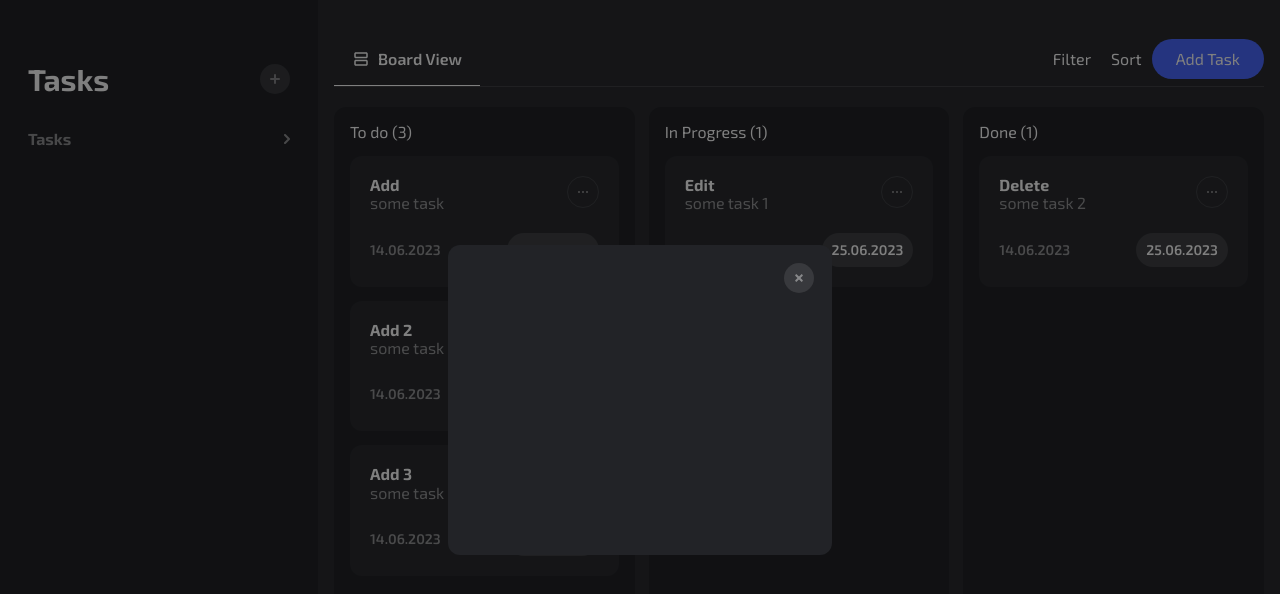
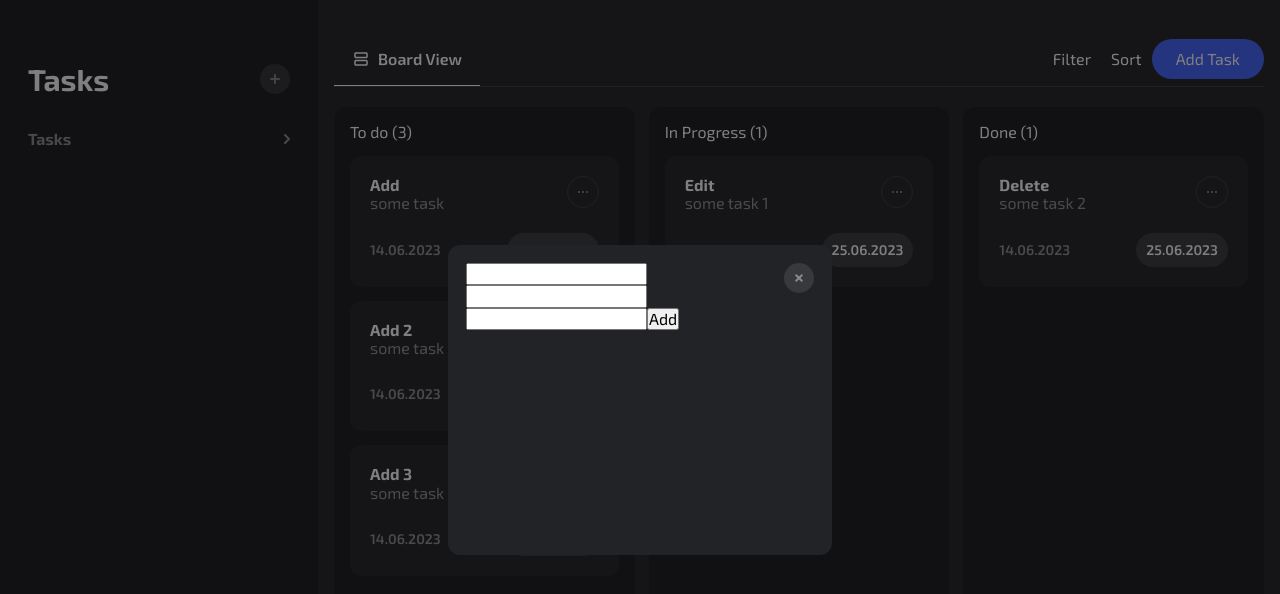
Before and after one commit to tatyana-sender/todo, a React app: page / in a window 1280 px wide. Both pictures are taken after a click on the button "Add Task". Shown: the top 594 px of the page. Built offline with nearby package versions, Linux system fonts and the light colour scheme.

Commit message:
adding task

```diff
--- a/src/App.tsx
+++ b/src/App.tsx
@@ -1,16 +1,18 @@
 import React, {FC, useState} from 'react';
+import { nanoid } from 'nanoid';
 
 import { TaskProps } from '@/types/types';
 import Main from '@/components/layout/Main';
 import Sidebar from '@/components/layout/Sidebar';
 import Modal from '@/components/core/Modal';
+import AddTask from '@/components/core/AddTask';
 
 const tasks = [
-  { id: "task-0", name: "Add", description: 'some task', status: 'To do', createDate: '14.06.2023', deadline: '25.06.2023' },
-  { id: "task-1", name: "Edit", description: 'some task 1', status: 'In Progress', createDate: '14.06.2023', deadline: '25.06.2023' },
-  { id: "task-2", name: "Delete", description: 'some task 2', status: 'Done', createDate: '14.06.2023', deadline: '25.06.2023' },
-  { id: "task-3", name: "Add 2", description: 'some task 3', status: 'To do', createDate: '14.06.2023', deadline: '25.06.2023' },
-  { id: "task-4", name: "Add 3", description: 'some task 4', status: 'To do', createDate: '14.06.2023', deadline: '25.06.2023' },
+  { id: "task-0", title: "Add", description: 'some task', status: 'To do', createDate: '14.06.2023', deadline: '25.06.2023' },
+  { id: "task-1", title: "Edit", description: 'some task 1', status: 'In Progress', createDate: '14.06.2023', deadline: '25.06.2023' },
+  { id: "task-2", title: "Delete", description: 'some task 2', status: 'Done', createDate: '14.06.2023', deadline: '25.06.2023' },
+  { id: "task-3", title: "Add 2", description: 'some task 3', status: 'To do', createDate: '14.06.2023', deadline: '25.06.2023' },
+  { id: "task-4", title: "Add 3", description: 'some task 4', status: 'To do', createDate: '14.06.2023', deadline: '25.06.2023' },
 ];
 
 const filters: {[key: string]: any} = {
@@ -28,12 +30,18 @@ interface AppProps {
 const App:FC<AppProps> = () => {
   const [filter, setFilter] = useState("All");
   const [isOpen, setIsOpen] = useState(false);
+  const [taskList, setTasks] = useState(tasks || []);
+  const today = new Date().toLocaleString('ru-RU', { year: 'numeric', month: 'numeric', day: 'numeric' });
+  function addTask(title: string, description: string, deadline: string) {
+    const newTask = { title, description, deadline, id: `task-${nanoid()}`, status: 'To do', createDate: today };
+    setTasks([...taskList, newTask]);
+  }
 
   return (
     <div className={`wrapper ${isOpen ? 'openModal' : ''}`}>
       <Sidebar filters={filterNames} setFilter={setFilter} setIsOpen={setIsOpen} />
-      <Main tasks={tasks.filter(filters[filter])} filter={filter} filters={filterNames} setIsOpen={setIsOpen} />
-      {isOpen && <Modal setIsOpen={setIsOpen} />}
+      <Main tasks={taskList.filter(filters[filter])} filter={filter} filters={filterNames} setIsOpen={setIsOpen} />
+      {isOpen && <Modal setIsOpen={setIsOpen} Component={AddTask} addTask={addTask} />}
     </div>
   );
 };
--- /dev/null
+++ b/src/components/core/AddTask/AddTask.tsx
@@ -0,0 +1,62 @@
+import React, { FC, useState } from 'react';
+
+interface AddTaskProps {
+  addTask: (title: string, description: string, deadline: string) => void
+}
+
+const AddTask:FC<AddTaskProps> = ({addTask}) => {
+
+  const [taskData, setTaskData] = useState({
+    title: '',
+    description: '',
+    deadline: '',
+  });
+
+  const { title, description, deadline } = taskData;
+
+  const handleChange = async (event: React.ChangeEvent<HTMLInputElement>) => {
+    const { value, name } = event.target;
+    setTaskData({ ...taskData, [name]: value });
+  };
+
+  const handleSubmit = async (event: React.FormEvent<EventTarget>) => {
+    event.preventDefault();
+    addTask(title, description, deadline);
+    setTaskData({
+      title: '',
+      description: '',
+      deadline: '',
+    })
+  }
+
+  return (
+    <form onSubmit={handleSubmit}>
+      <input
+        type="text"
+        name="title"
+        autoComplete="off"
+        onChange={handleChange}
+        value={title}
+      />
+      <input
+        type="text"
+        name="description"
+        autoComplete="off"
+        onChange={handleChange}
+        value={description}
+      />
+      <input
+        type="text"
+        name="deadline"
+        autoComplete="off"
+        onChange={handleChange}
+        value={deadline}
+      />
+      <button type="submit">
+        Add
+      </button>
+    </form>
+  );
+}
+
+export default AddTask;
--- /dev/null
+++ b/src/components/core/AddTask/index.ts
@@ -0,0 +1 @@
+export { default } from './AddTask';
--- a/src/components/core/Modal/Modal.tsx
+++ b/src/components/core/Modal/Modal.tsx
@@ -4,17 +4,24 @@ import { ModalWrapper, CloseButton } from '@/components/core/Modal/Modal.styles'
 
 interface ModalProps {
   isOpen?: boolean,
-  Component?: JSX.Element | JSX.Element[],
-  setIsOpen: Dispatch<SetStateAction<boolean>>
+  Component: JSX.ElementType,
+  setIsOpen: Dispatch<SetStateAction<boolean>>,
+  addTask?: any
 }
 
-const Modal:FC<ModalProps> = ({isOpen, Component, setIsOpen}) => {
+const Modal:FC<ModalProps> = (
+  {
+    isOpen,
+    Component,
+    setIsOpen,
+    addTask
+  }) => {
   return (
     <ModalWrapper>
       <CloseButton onClick={() => setIsOpen(false)}>
         <PlusIcon />
       </CloseButton>
-      {Component}
+      <Component addTask={addTask} />
     </ModalWrapper>
   )
 }
--- a/src/components/core/Task/Task.tsx
+++ b/src/components/core/Task/Task.tsx
@@ -4,14 +4,14 @@ import { Box, Wrapper, Title, CreateDate } from '@/components/core/Task/Task.sty
 import Button from '@/components/core/Button';
 import DotsIcon from '@/components/icons/DotsIcon';
 
-const Task:FC<TaskProps> = ({name, status, id, description, createDate, deadline}) => {
+const Task:FC<TaskProps> = ({title, status, id, description, createDate, deadline}) => {
   const [isActive, setActive] = useState(false);
 
   return (
     <Wrapper>
       <Box>
         <div>
-          <Title>{name}</Title>
+          <Title>{title}</Title>
           <div>{description}</div>
         </div>
         <Button variant="outlined">
--- a/src/components/layout/Main/Main.tsx
+++ b/src/components/layout/Main/Main.tsx
@@ -27,10 +27,10 @@ const Main:FC<MainProps> = ({tasks, filter, filters, setIsOpen}) => {
         </div>
       </Box>
       <ColumnWrapper>
-        {filter === 'All' && filters?.map(filter => {
+        {filter === 'All' && filters?.map((filter, index)  => {
           if (filter !== 'All') {
             return (
-              <Column>
+              <Column key={index}>
                 <div>{filter} ({tasks.filter(task => task.status === filter).length})</div>
                 {
                   tasks
@@ -40,7 +40,7 @@ const Main:FC<MainProps> = ({tasks, filter, filters, setIsOpen}) => {
                       <Task
                         key={task.id}
                         id={task.id}
-                        name={task.name}
+                        title={task.title}
                         description={task.description}
                         createDate={task.createDate}
                         deadline={task.deadline}
@@ -60,7 +60,7 @@ const Main:FC<MainProps> = ({tasks, filter, filters, setIsOpen}) => {
               <Task
                 key={task.id}
                 id={task.id}
-                name={task.name}
+                title={task.title}
                 description={task.description}
                 createDate={task.createDate}
                 deadline={task.deadline}
--- a/src/types/types.d.ts
+++ b/src/types/types.d.ts
@@ -5,7 +5,7 @@ export interface IconProps {
 }
 
 export interface TaskProps {
-  name: string,
+  title: string,
   status: string,
   id: string,
   description: string,
```
